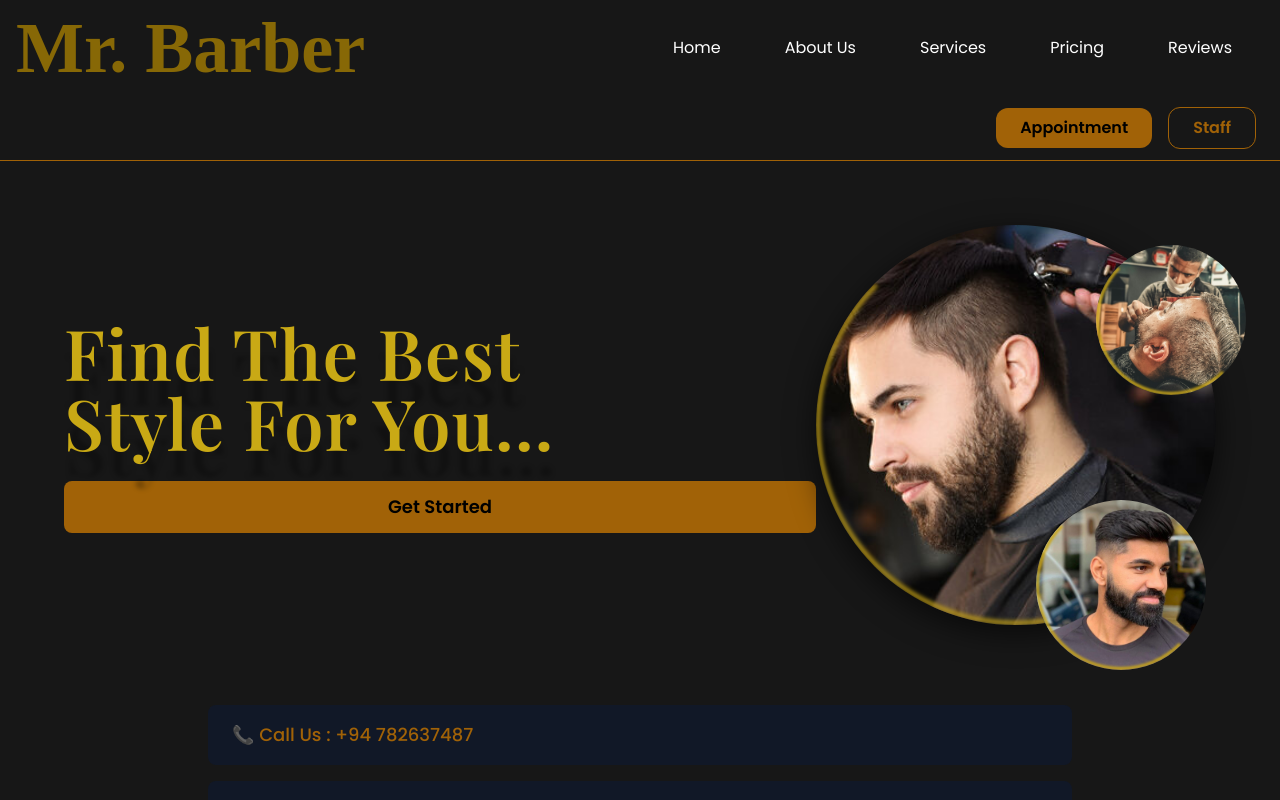
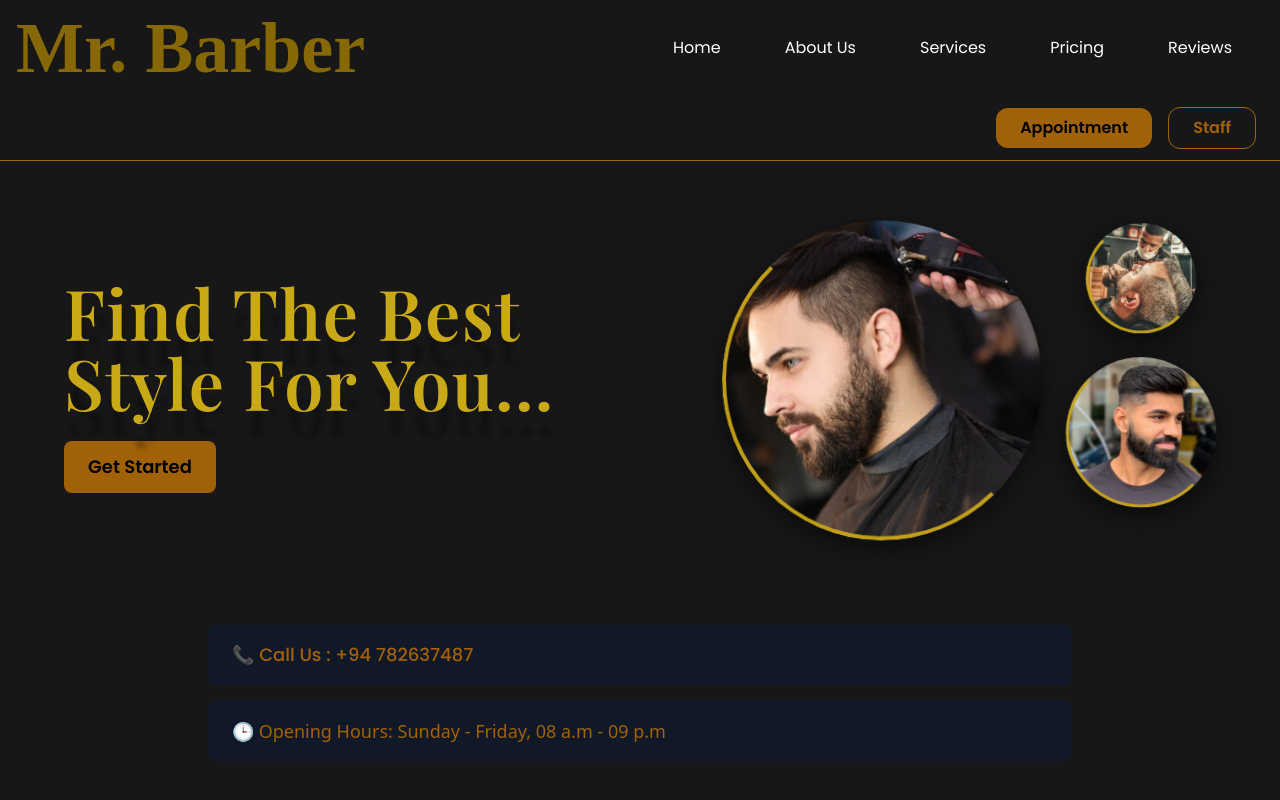
Before and after one commit to PawaniMekhala/mr_barber, a React (Create React App) app: page / in a window 1280 px wide. Shown: the top 800 px of the page. Built offline with nearby package versions, Linux system fonts and the light colour scheme; a web font is replaced by a local one.

Commit message:
fix: fixes img overalap

```diff
--- a/src/components/Home.jsx
+++ b/src/components/Home.jsx
@@ -5,36 +5,32 @@ import Home3 from "../assets/home_img/home3.jpg";
 
 const Home = () => {
   return (
-    <div className="relative bg-neutral-900 text-white min-h-screen flex flex-col px-4 sm:px-10 py-16 overflow-hidden">
-      {/* Inline keyframes so no extra config is required */}
+    <section className="relative bg-neutral-900 text-white min-h-screen flex flex-col px-4 sm:px-10 py-16 overflow-hidden">
+      {/* Animations & reduced-motion support */}
       <style>{`
         @keyframes float-main {
           0% { transform: translateY(0) rotate(0deg); }
           50% { transform: translateY(-8px) rotate(1.2deg); }
           100% { transform: translateY(0) rotate(0deg); }
         }
-        @keyframes float-small1 {
+        @keyframes float-small {
           0% { transform: translateY(0) scale(1); }
           50% { transform: translateY(-6px) scale(1.01); }
           100% { transform: translateY(0) scale(1); }
         }
-        @keyframes float-small2 {
-          0% { transform: translateY(0) rotate(0deg); }
-          50% { transform: translateY(-10px) rotate(-1deg); }
-          100% { transform: translateY(0) rotate(0deg); }
+        .float-main { animation: float-main 4s ease-in-out infinite; transform-origin: center; }
+        .float-small { animation: float-small 3.8s ease-in-out infinite; transform-origin: center; }
+        @media (prefers-reduced-motion: reduce) {
+          .float-main, .float-small { animation: none !important; }
         }
-
-        .float-main { animation: float-main 4s ease-in-out infinite; transform-origin: center; }
-        .float-small1 { animation: float-small1 3.6s ease-in-out infinite; transform-origin: center; }
-        .float-small2 { animation: float-small2 5s ease-in-out infinite; transform-origin: center; }
-
-        /* small help for smoothing edges on the rings */
         .ring-blend { box-shadow: 0 8px 30px rgba(0,0,0,0.6); }
       `}</style>
 
-      {/* Text Section */}
-      <div className="flex flex-col lg:flex-row w-full max-w-6xl mx-auto items-center">
-        <div className="flex-1 flex flex-col justify-center text-center lg:text-left">
+      {/* Content wrapper */}
+      <div className="w-full max-w-6xl mx-auto">
+        <div className="flex flex-col lg:flex-row items-center gap-8">
+          {/* LEFT: Text */}
+          <div className="flex-1 text-center lg:text-left">
             <h1 className="font-playfair font-semibold text-[40px] sm:text-[55px] lg:text-[70px] leading-[100%] tracking-[0.02em] text-[#C9A915] opacity-100 drop-shadow-[2px_25px_2px_rgba(0,0,0,0.25)]">
               Find The Best <br /> Style For You...
             </h1>
@@ -47,20 +43,26 @@ const Home = () => {
             </button>
           </div>
 
-        {/* Image Section */}
-        <div className="relative hidden lg:block mt-10 lg:mt-0 lg:ml-auto w-full lg:w-auto">
-          {/* Main Image (big circle) */}
+          {/* RIGHT: Image cluster (two-column approach on lg; stacked on small screens) */}
+          <div className="w-full lg:w-auto">
+            {/* On small screens: centered stacked layout.
+                On large screens: two-column (big left, small column right). */}
+            <div className="flex flex-col lg:flex-row lg:items-start lg:gap-6 items-center">
+              {/* Big circle (left on lg, top on mobile) */}
               <div
-            className="relative w-[320px] h-[320px] sm:w-[380px] sm:h-[380px] md:w-[400px] md:h-[400px] rounded-full overflow-hidden float-main ring-blend"
-            style={{ borderRadius: "9999px" }}
+                className="relative rounded-full overflow-hidden float-main ring-blend"
+                style={{ width: 320, height: 320 }}
+                aria-hidden="true"
               >
+                {/* use responsive sizing with inline style fallback - you can replace with tailwind utilities if preferred */}
                 <img
                   src={Home1}
-              alt="Haircut"
+                  alt="Barber trimming a customer's hair"
                   loading="eager"
                   className="w-full h-full object-cover block"
+                  style={{ width: "100%", height: "100%" }}
                 />
-            {/* Golden ring (3/4) */}
+                {/* golden 3/4 ring */}
                 <div
                   className="absolute inset-0 rounded-full pointer-events-none"
                   style={{
@@ -69,27 +71,24 @@ const Home = () => {
                     borderLeftColor: "transparent",
                     boxShadow: "0 10px 30px rgba(0,0,0,0.5)",
                     transform: "rotate(90deg)",
-                filter: "blur(2px)",
                   }}
                 />
               </div>
 
-          {/* Small Top Right Image */}
+              {/* SMALL column - stacked vertically on both mobile & desktop (but placed right on lg due to flex direction) */}
+              <div className="flex flex-col items-center lg:items-center gap-6 mt-6 lg:mt-0">
+                {/* small top */}
                 <div
-            className="absolute w-[110px] h-[110px] sm:w-[130px] sm:h-[130px] md:w-[150px] md:h-[150px] rounded-full overflow-hidden float-small1"
-            style={{
-              right: "-30px",
-              top: "20px",
-              zIndex: 30,
-            }}
+                  className="relative rounded-full overflow-hidden float-small ring-blend"
+                  style={{ width: 110, height: 110 }}
+                  aria-hidden="true"
                 >
                   <img
                     src={Home2}
-              alt="Side Haircut"
+                    alt="Barber working on customer's hair (detail)"
                     loading="lazy"
                     className="w-full h-full object-cover block"
                   />
-            {/* Partial Golden Ring */}
                   <div
                     className="absolute inset-0 rounded-full pointer-events-none"
                     style={{
@@ -97,27 +96,22 @@ const Home = () => {
                       borderTopColor: "transparent",
                       borderLeftColor: "transparent",
                       transform: "rotate(90deg)",
-                filter: "blur(1px)",
                     }}
                   />
                 </div>
 
-          {/* Small Bottom Right Image */}
+                {/* small bottom */}
                 <div
-            className="absolute w-[120px] h-[120px] sm:w-[140px] sm:h-[140px] md:w-[170px] md:h-[170px] rounded-full overflow-hidden float-small2"
-            style={{
-              right: "10px",
-              bottom: "-45px",
-              zIndex: 20,
-            }}
+                  className="relative rounded-full overflow-hidden float-small ring-blend"
+                  style={{ width: 150, height: 150 }}
+                  aria-hidden="true"
                 >
                   <img
                     src={Home3}
-              alt="Beard Trim"
+                    alt="Beard trim example"
                     loading="lazy"
                     className="w-full h-full object-cover block"
                   />
-            {/* Partial Golden Ring */}
                   <div
                     className="absolute inset-0 rounded-full pointer-events-none"
                     style={{
@@ -125,9 +119,10 @@ const Home = () => {
                       borderTopColor: "transparent",
                       borderLeftColor: "transparent",
                       transform: "rotate(90deg)",
-                filter: "blur(1px)",
                     }}
                   />
+                </div>
+              </div>
             </div>
           </div>
         </div>
@@ -146,6 +141,7 @@ const Home = () => {
           </div>
         </div>
       </div>
+    </section>
   );
 };
 
```
Lines whose indentation alone changed are shown as unchanged.
